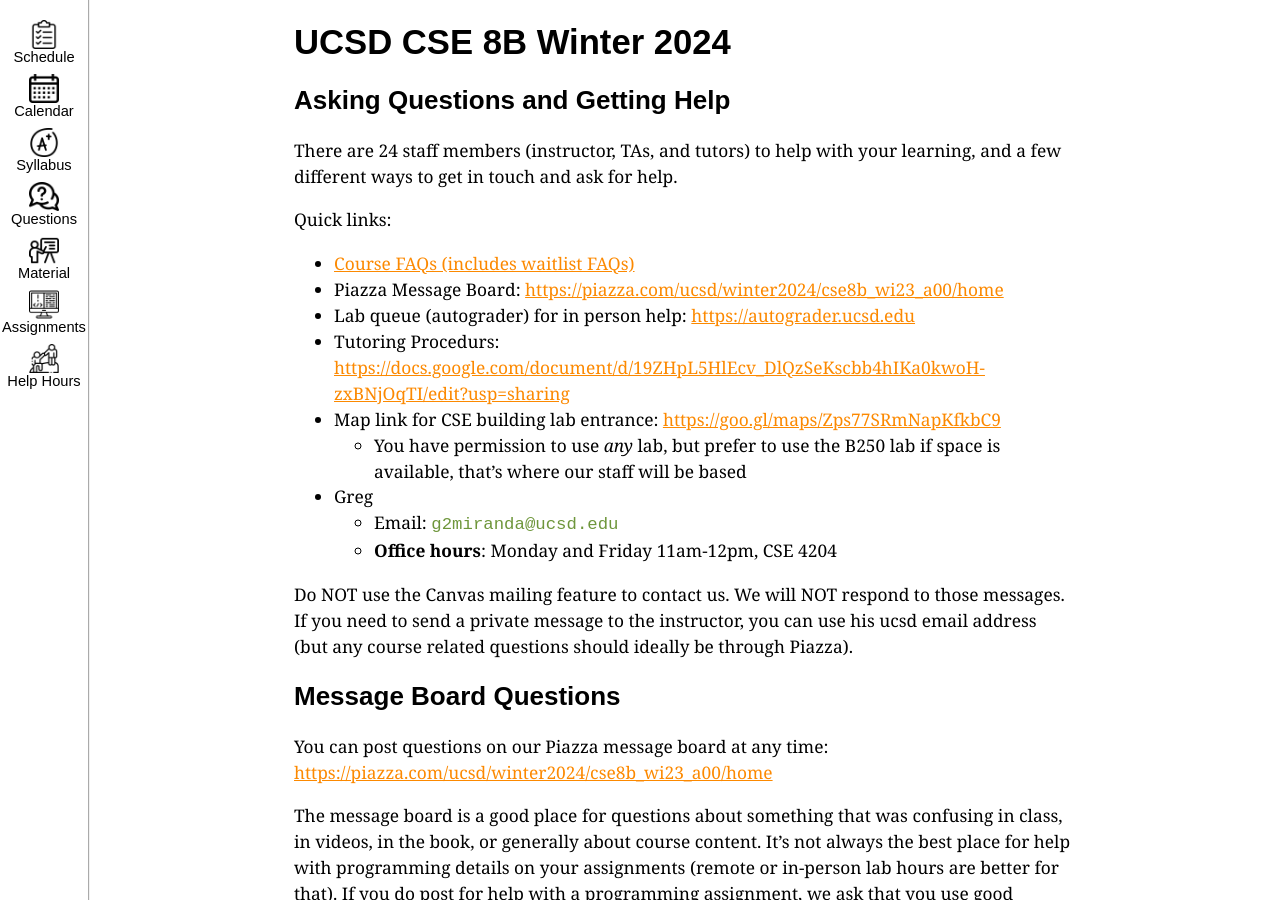
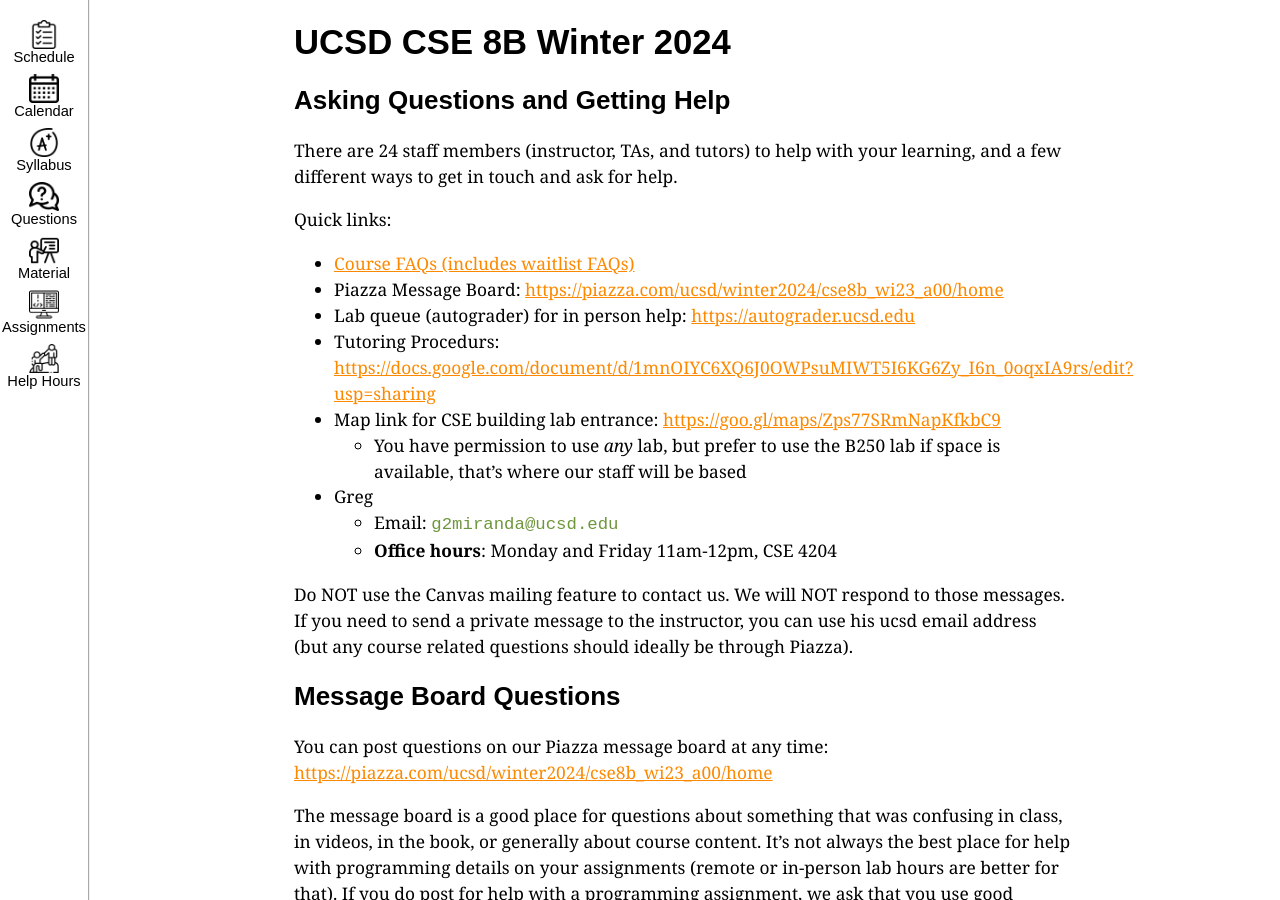
Before and after one commit to ucsd-cse8b-w24/ucsd-cse8b-w24, a Jekyll site: the page built from staff-and-help.md, in a window 1280 px wide and 900 px high. Built offline with Jekyll 4.4.1, drawn with Linux system fonts in a browser that asks for light colours; part of the change alters nothing that is shown.

Commit message:
Update staff-and-help.md

```diff
--- a/staff-and-help.md
+++ b/staff-and-help.md
@@ -13,7 +13,7 @@ Quick links:
 - [Course FAQs (includes waitlist FAQs)](#faq)
 - Piazza Message Board: [https://piazza.com/ucsd/winter2024/cse8b_wi23_a00/home](https://piazza.com/ucsd/winter2024/cse8b_wi23_a00/home){:target="_blank"}
 - Lab queue (autograder) for in person help: [https://autograder.ucsd.edu](https://autograder.ucsd.edu){:target="_blank"}
-- Tutoring Procedurs: [https://docs.google.com/document/d/19ZHpL5HlEcv_DlQzSeKscbb4hIKa0kwoH-zxBNjOqTI/edit?usp=sharing](https://docs.google.com/document/d/19ZHpL5HlEcv_DlQzSeKscbb4hIKa0kwoH-zxBNjOqTI/edit?usp=sharing){:target="_blank"}
+- Tutoring Procedurs: [https://docs.google.com/document/d/1mnOIYC6XQ6J0OWPsuMIWT5I6KG6Zy_I6n_0oqxIA9rs/edit?usp=sharing](https://docs.google.com/document/d/1mnOIYC6XQ6J0OWPsuMIWT5I6KG6Zy_I6n_0oqxIA9rs/edit?usp=sharing){:target="_blank"}
 - Map link for CSE building lab entrance: [https://goo.gl/maps/Zps77SRmNapKfkbC9](https://goo.gl/maps/Zps77SRmNapKfkbC9){:target="_blank"}
   - You have permission to use _any_ lab, but prefer to use the B250 lab if space is available, that's where our staff will be based
 - Greg
```
